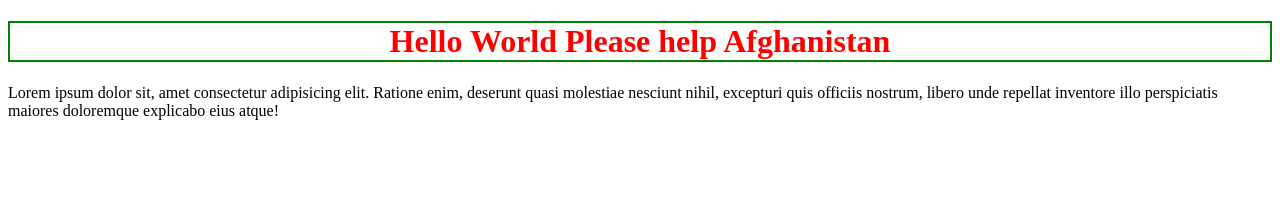
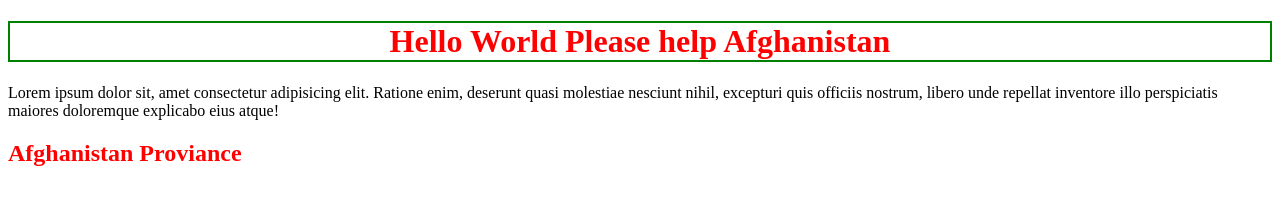
Before and after one commit to JawdLatif/Afghanistan_Page, a plain HTML site: page index.html in a window 1280 px wide. Drawn offline with Linux system fonts and the light colour scheme.

Commit message:
Af Cities title added

```diff
--- a/index.html
+++ b/index.html
@@ -10,10 +10,15 @@
             text-align: center;
             border: solid 2px green;
         }
+        h2{
+            color: red;
+            text-align: left;
+                  }
     </Style>
 </head>
 <body>
     <h1>Hello World Please help Afghanistan</h1>
     <p>Lorem ipsum dolor sit, amet consectetur adipisicing elit. Ratione enim, deserunt quasi molestiae nesciunt nihil, excepturi quis officiis nostrum, libero unde repellat inventore illo perspiciatis maiores doloremque explicabo eius atque!</p>
+    <h2>Afghanistan Proviance</h2>
 </body>
 </html>
```
